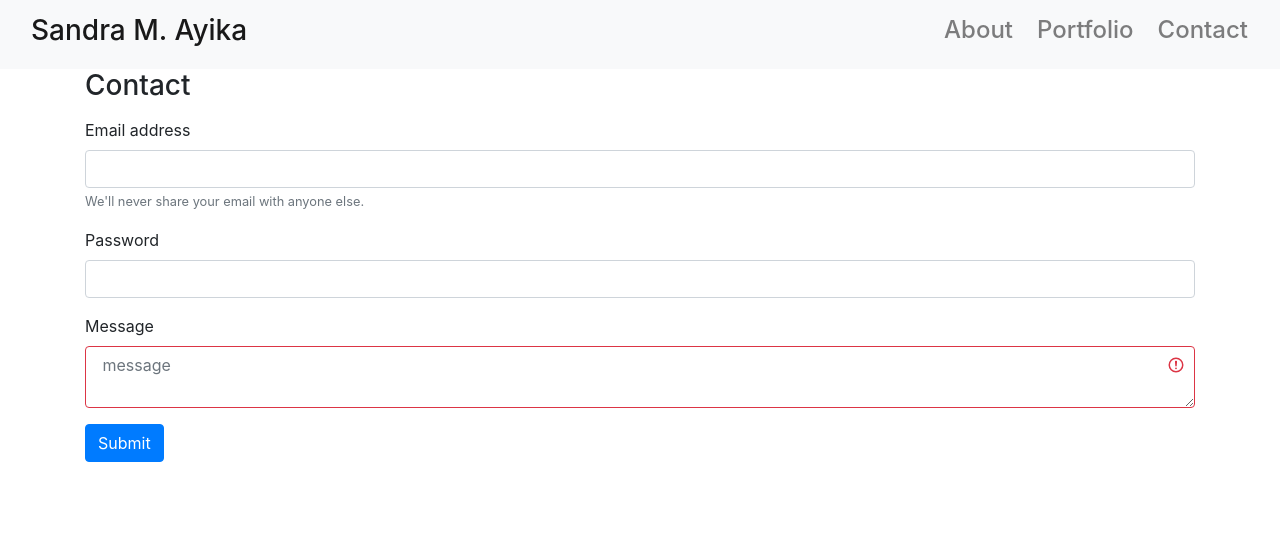
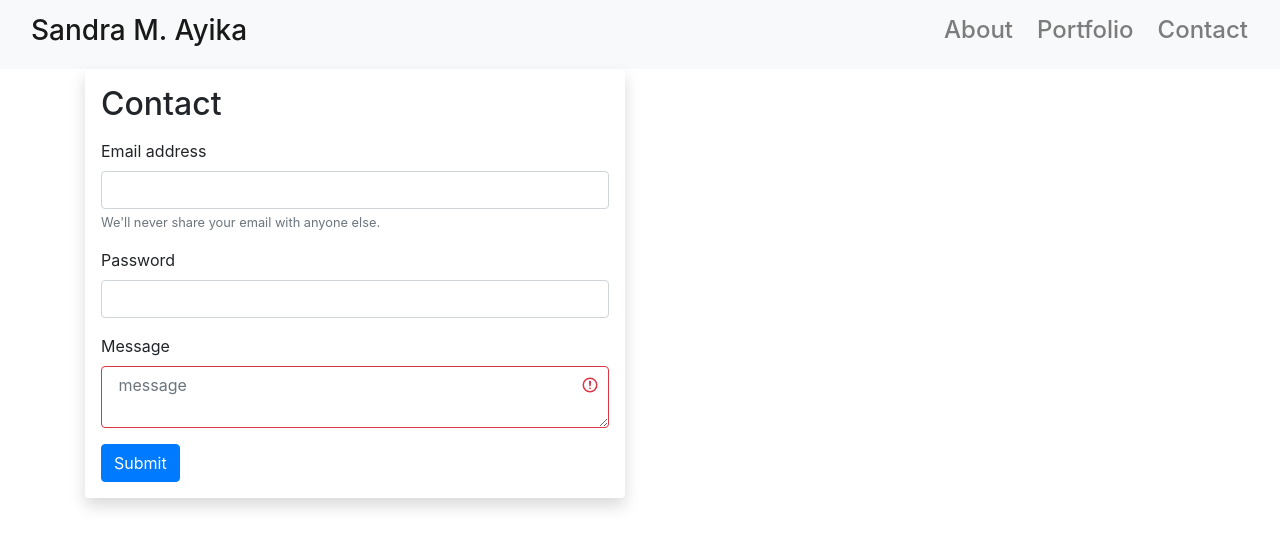
Before and after one commit to lorjoh/Homework-2, a plain HTML site: page assets/Contact.html in a window 1280 px wide. Drawn offline with nearby package versions, Linux system fonts and the light colour scheme.

Commit message:
updating contact

```diff
--- a/assets/Contact.html
+++ b/assets/Contact.html
@@ -36,9 +36,14 @@
         </div>
     </nav>
 
-        <div class="container-sm" class="bg-dark">
-        <form>
-            <label for="exampleInputEmail1"><h3>Contact</h3></label>
+      <div class="container-sm">
+        <div class="row">
+          <div class="col-md-6">
+
+          <div class="basic_box">
+
+          <form class="shadow p-3 mb-5 bg-white rounded">
+            <label for="exampleInputEmail1"><h2>Contact</h2></label>
             <br>
             <div class="form-group">
               <label for="exampleInputEmail1">Email address</label>
@@ -56,9 +61,13 @@
                   <div class="invalid-feedback"></div>
                 </div>
               </div>
+
             <button type="submit" class="btn btn-primary">Submit</button>
           </form>
-    </div>
+          </div>
+          </div>
+        </div>
+      </div>
 
 
 
```
